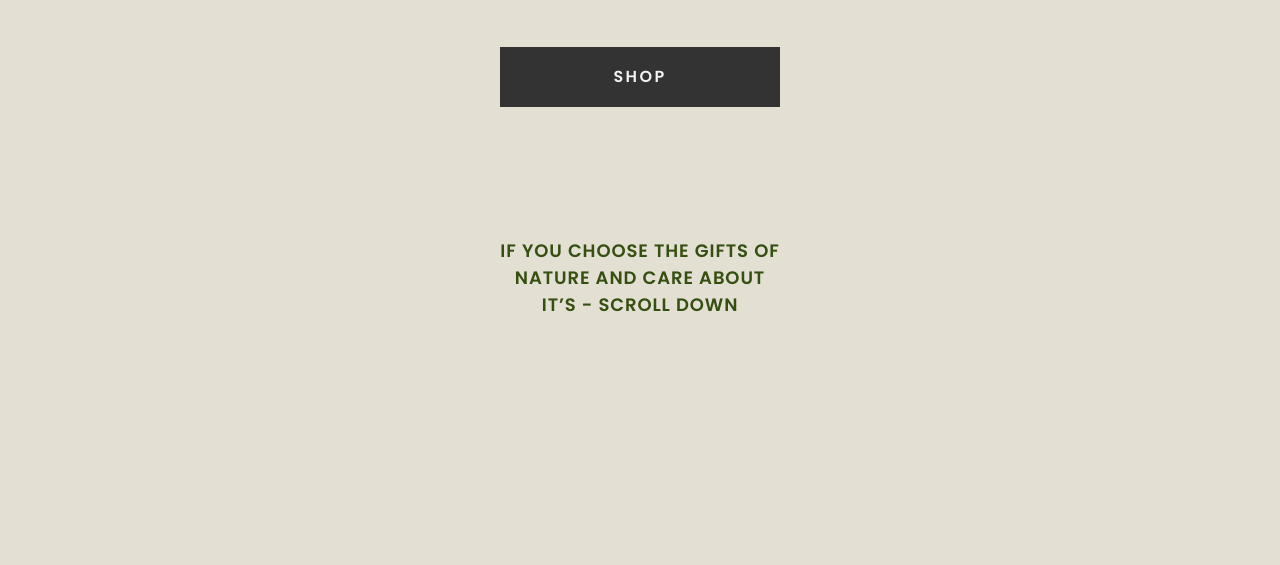
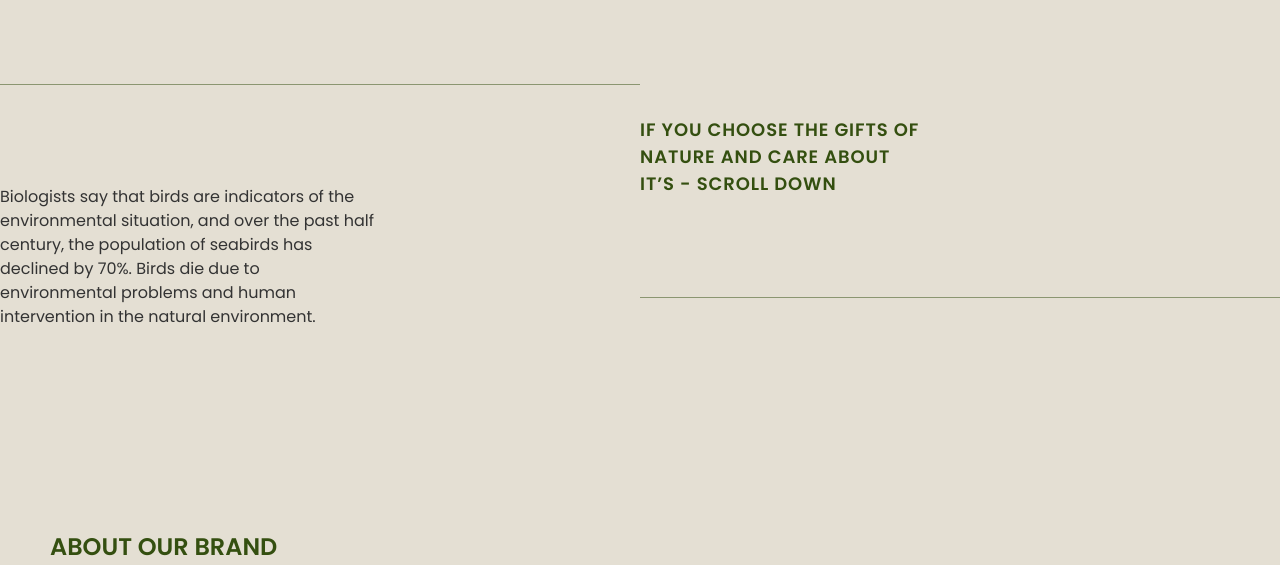
Before and after one commit to Hosella/eco_cosmetics, a plain HTML site: page src/index.html in a window 1280 px wide. Shown: the part 737-1302 px from the top of the page. Before the commit the page ends 1185 px from the top, so only its background shows below. Drawn offline with Linux system fonts and the light colour scheme.

Commit message:
Added hero section

```diff
--- a/src/index.html
+++ b/src/index.html
@@ -12,6 +12,7 @@
   <link rel="stylesheet" href="styles/css/main.css">
 </head>
 <body>
+  <div class="container">
     <header class="header">
       <div class="header-content">
         <div class="header-content__burger-menu">
@@ -40,8 +41,10 @@
         </div>
       </div>
     </header>
+  </div>
 
   <main>
+    <div class="container">
       <section class="hero">
         <img src="image/hero_section_img.png" alt="Jars of cosmetic cream" class="hero__img">
 
@@ -54,14 +57,29 @@
           <div class="hero-content__button">
             <a href="#" class="hero-content__button-link">Shop</a>
           </div>
+        </div>
+      </section>
+    </div>
 
-        <div class="hero-content__caption">
-          <h5 class="hero-content__caption-text">if you choose the gifts of nature and care about it’s - scroll down</h5>
+    <div class="caption">
+      <div class="caption__texts">
+        <div style="width: 100%;">
+          <div class="caption__rectangle rectangle1"></div>
+          <p class="caption__texts-text1">Biologists say that birds are indicators of the environmental situation, and over the past half century, the population of seabirds has declined by 70%. Birds die due to environmental problems and human intervention in the natural environment.</p>
+        </div>
+
+        <div style="width: 100%;">
+          <h5 class="caption__texts-text2">if you choose the gifts of nature and care about it’s - scroll down</h5>
+          <div class="caption__rectangle rectangle2"></div>
         </div>
       </div>
+    </div>
+
+    <div class="container">
+      <section class="about-brand">
+        <h4 class="about-brand__title">About our brand</h4>
       </section>
-    <!-- sections -->
-        <!-- about our brand -->
+    </div>
         <!-- shop -->
         <!-- about the creators -->
         <!-- Ayurvedic Tooth Powder -->
--- a/src/styles/blocks/_header.scss
+++ b/src/styles/blocks/_header.scss
@@ -9,8 +9,12 @@
     align-items: center;
     padding-block: 15px;
 
+    @include onTablet {
+      padding-block: 23px;
+    }
+
     @include onDesktop {
-      padding-block: 23px;
+      padding-block: 40px;
     }
 
     a {
--- a/src/styles/blocks/_hero.scss
+++ b/src/styles/blocks/_hero.scss
@@ -3,20 +3,49 @@
     @include pageGrid;
   }
 
+  @include onDesktop {
+    padding-top: 40px;
+    grid-template-areas:
+    "- text text text text text img img img img img img";
+  }
+
   &__img {
-    width: 100%;
+    width: calc(100% + 2 * 20px);
     height: 267px;
+    margin-inline: -20px;
     object-fit: cover;
 
     @include onTablet {
+      width: 100%;
       grid-column: 1 / -1 ;
       height: 500px;
+      margin: 0;
+    }
+
+    @include onDesktop {
+      width: 100%;
+      height: 451px;
+      grid-area: img;
+      margin: 0;
     }
   }
 
   &-content {
     @include pageGrid;
     grid-column: 1 / -1;
+
+    @include onTablet {
+      padding: 0;
+      margin: 0;
+    }
+
+    @include onDesktop {
+      // grid-column: 2 / 6 ;
+      grid-area: text;
+      display: flex;
+      flex-direction: column;
+      gap: 50px;
+    }
 
     &__text {
       grid-column: 1 / -1;
@@ -29,6 +58,12 @@
         grid-column: 2 / -2;
       }
 
+      @include onDesktop {
+        flex-direction: column;
+        gap: 30px;
+        align-items: start;
+      }
+
       &-title {
         text-align: center;
         margin-top: 25px;
@@ -39,6 +74,13 @@
           font-weight: 600;
           line-height: 54px;
         }
+
+        @include onDesktop {
+          text-align: left;
+          margin-top: 0;
+          font-size: 60px;
+          line-height: 78px;
+        }
       }
 
       &-caption {
@@ -48,6 +90,11 @@
         @include onTablet {
           margin-bottom: 50px;
         }
+
+        @include onDesktop {
+          margin: 0;
+          text-align: left;
+        }
       }
     }
 
@@ -55,6 +102,10 @@
       grid-column: 1 / -1;
       display: flex;
       justify-content: center;
+
+      @include onDesktop {
+        justify-content: start;
+      }
 
       &-link {
         grid-column: 1 / -1;
@@ -74,29 +125,5 @@
         }
       }
     }
-
-    &__caption {
-      grid-column: 1 / -1;
-      padding-block: 100px;
-
-      @include onTablet {
-        padding-block: 130px;
-        display: flex;
-        justify-content: center;
-      }
-
-      &-text {
-        color: $green;
-        text-transform: uppercase;
-        --font-size: 18px;
-        letter-spacing: calc(var(--font-size) * 0.05);
-        font-weight: 600;
-        width: 280px;
-
-        @include onTablet {
-          text-align: center;
-        }
-      }
-    }
   }
 }
--- a/src/styles/main.scss
+++ b/src/styles/main.scss
@@ -3,6 +3,8 @@
 
 @import "blocks/header.scss";
 @import "blocks/hero.scss";
+@import "blocks/caption";
+@import "blocks/about-brand.scss";
 
 * {
   margin: 0;
@@ -22,3 +24,20 @@ a {
   text-decoration: none;
   color: inherit;
 }
+
+.container {
+  padding: 20px;
+  padding-block: 0;
+  max-width: 1180px;
+  margin: 0 auto;
+
+  @include onTablet {
+    padding: 27px;
+    padding-block: 0;
+  }
+
+  @include onDesktop {
+    padding: 50px;
+    padding-block: 0;
+  }
+}
--- a/src/styles/utils/_mixins.scss
+++ b/src/styles/utils/_mixins.scss
@@ -15,18 +15,15 @@
   display: grid;
   column-gap: 20px;
   grid-template-columns: repeat(var(--columns), 1fr);
-  padding: 0px 20px;
 
   @include onTablet {
     --columns: 6;
     column-gap: 30px;
-    padding: 0px 27px;
   }
 
   @include onDesktop {
     --columns: 12;
     column-gap: 20px;
     column-width: 80px;
-    padding: 0px auto;
   }
 }
```
Also changed, not shown: src/styles/css/main.css. Lines whose indentation alone changed are shown as unchanged.
